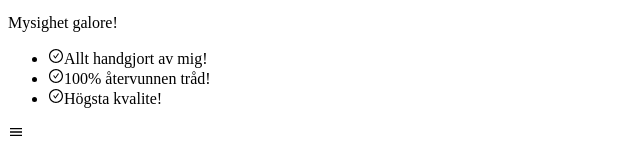
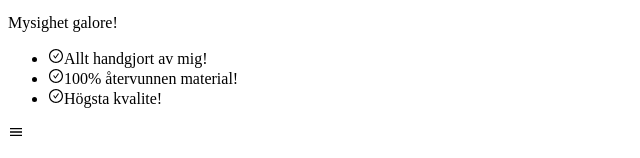
Before and after one commit to BarilChaton/dichri, a React (Create React App) app: page / in a window 1280 px wide. Shown: the part 413-571 px from the top of the page, without its empty margins (0-640 px from the left). Built offline with nearby package versions, Linux system fonts and the light colour scheme.

Commit message:
minor changes

```diff
--- a/src/components/Hero.jsx
+++ b/src/components/Hero.jsx
@@ -20,8 +20,8 @@ const Hero = () => {
           <p className='place-items-center mt-4 text-2xl font-bold'>Så tveka inte! Det är bara att sätta igån och shoppa!</p>
         </div>
         {/* Picture Container */}
-        <div className='hidden md:min-h-[10%] md:flex max-h-[500px] justify-center'>
-          <div className='inline-flex mt-12 w-[50%] bg-[#f3c2db]'>
+        <div className='hidden lg:min-h-[10%] md:flex max-h-[500px] justify-center'>
+          <div className='hidden lg:inline-flex mt-12 w-[50%] bg-[#f3c2db]'>
             <img src={heroImg2} alt="Makrame image example 1" className='rounded-l-xl' />
             <img src={heroImg1} alt="Makrame image example 2" />
             <img src={heroImg3} alt="Makrame image example 3" className='rounded-r-xl' />
--- a/src/components/Navbar.jsx
+++ b/src/components/Navbar.jsx
@@ -58,7 +58,7 @@ const Navbar = () => {
                 <p>Mysighet galore!</p>
                 <ul className='flex gap-6'>
                     <li className='flex place-items-center'><AiOutlineCheckCircle className='mx-2' />Allt handgjort av mig!</li>
-                    <li className='flex place-items-center'><AiOutlineCheckCircle className='mx-2' />100% återvunnen tråd!</li>
+                    <li className='flex place-items-center'><AiOutlineCheckCircle className='mx-2' />100% återvunnen material!</li>
                     <li className='flex place-items-center'><AiOutlineCheckCircle className='mx-2' />Högsta kvalite!</li>
                 </ul>
             </div>
```
